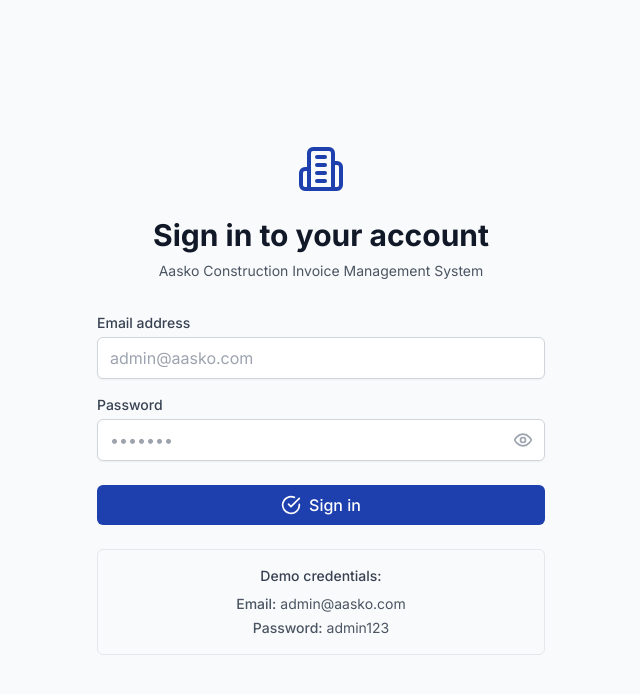
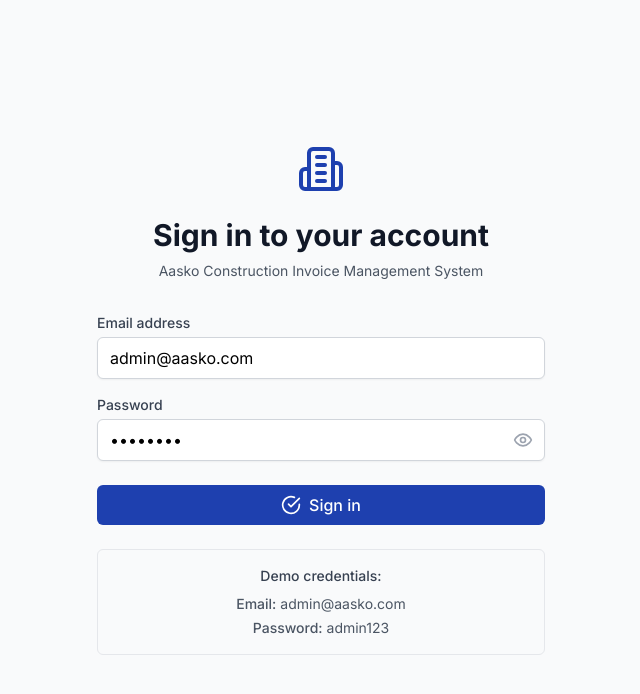
Before and after one commit to Naqeeb-Butt/RSW-Invoice-System, a React (Create React App) app in the folder frontend/: page /login in a window 1280 px wide. Shown: the top 694 px of the page, without its empty margins (319-959 px from the left). Built offline with nearby package versions, Linux system fonts and the light colour scheme.

Commit message:
updated config

```diff
--- a/frontend/src/pages/Login.jsx
+++ b/frontend/src/pages/Login.jsx
@@ -5,8 +5,8 @@ import { Building2, Eye, EyeOff, CheckCircle, AlertCircle } from 'lucide-react';
 import logger from '../utils/logger';
 
 export default function Login() {
-  const [email, setEmail] = useState('');
-  const [password, setPassword] = useState('');
+  const [email, setEmail] = useState('admin@aasko.com');
+  const [password, setPassword] = useState('admin123');
   const [showPassword, setShowPassword] = useState(false);
   const [successMessage, setSuccessMessage] = useState('');
   const [fieldErrors, setFieldErrors] = useState({});
```
